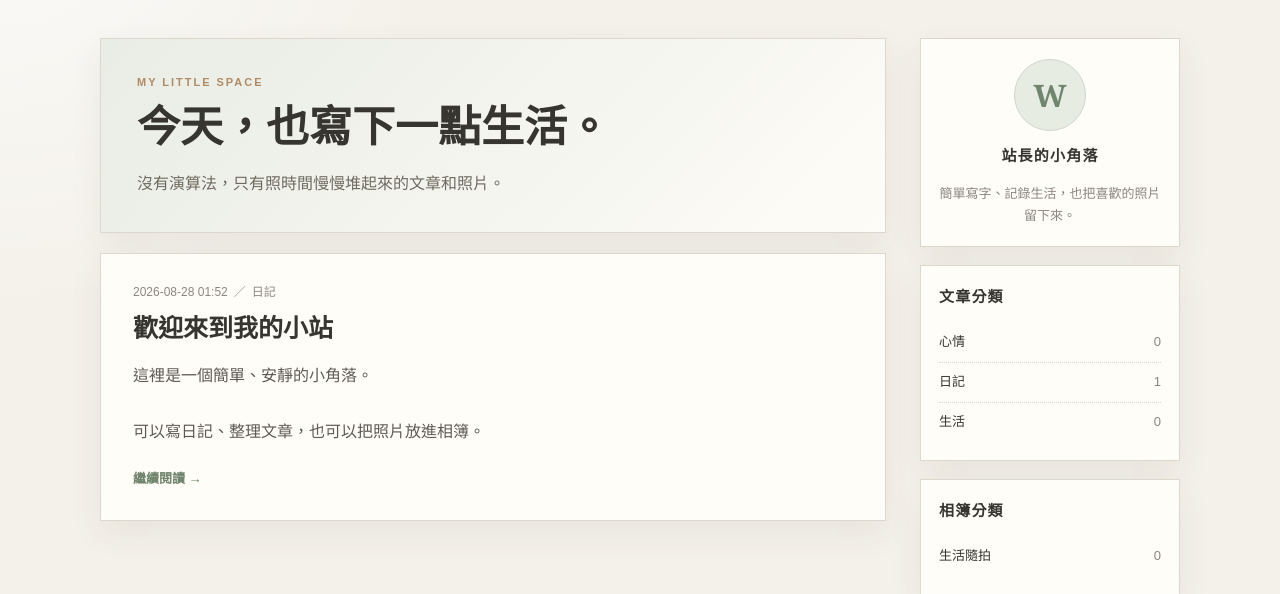
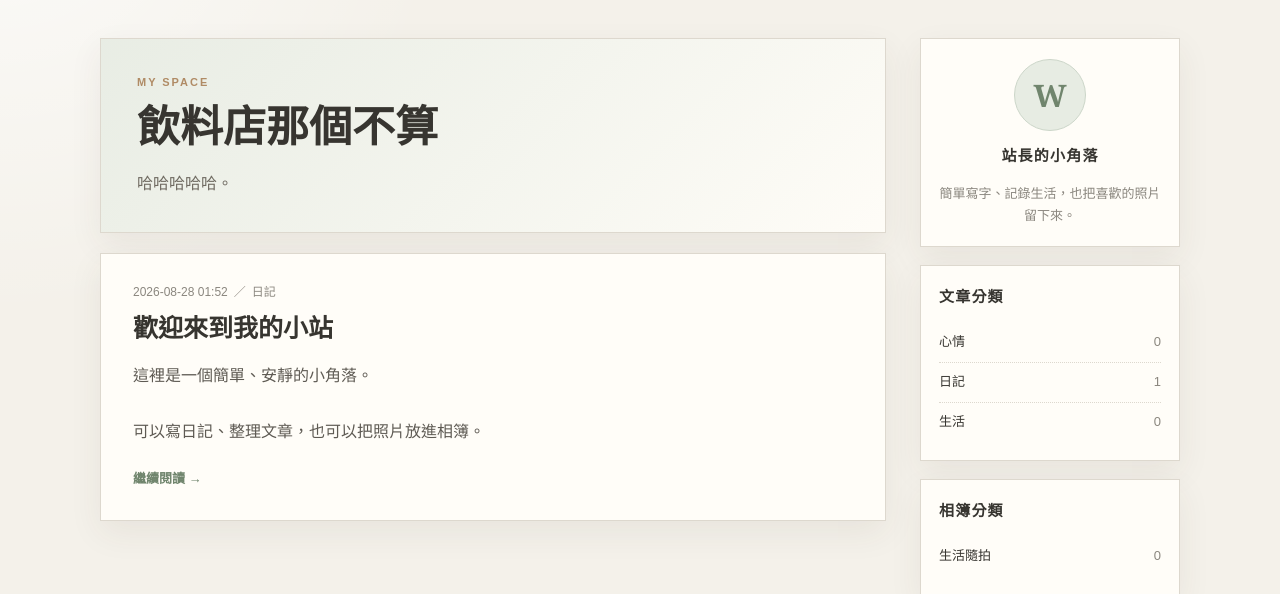
Before and after one commit to hong770/blog, a Flask app: page / in a window 1280 px wide. Shown: the part 131-725 px from the top of the page. Run offline with Flask 3, Linux system fonts and the light colour scheme; data comes from the database, SQL or seed files in the repository; data that the repository does not hold is empty.

Commit message:
Update title and content in index.html

```diff
--- a/blog/templates/index.html
+++ b/blog/templates/index.html
@@ -1,10 +1,10 @@
 {% extends "base.html" %}
-{% block title %}我的小站{% endblock %}
+{% block title %}我的部落格{% endblock %}
 {% block content %}
   <section class="hero">
-    <p class="eyebrow">MY LITTLE SPACE</p>
-    <h1>今天，也寫下一點生活。</h1>
-    <p>沒有演算法，只有照時間慢慢堆起來的文章和照片。</p>
+    <p class="eyebrow">MY SPACE</p>
+    <h1>飲料店那個不算</h1>
+    <p>哈哈哈哈哈。</p>
   </section>
 
   {% for post in posts %}
```
